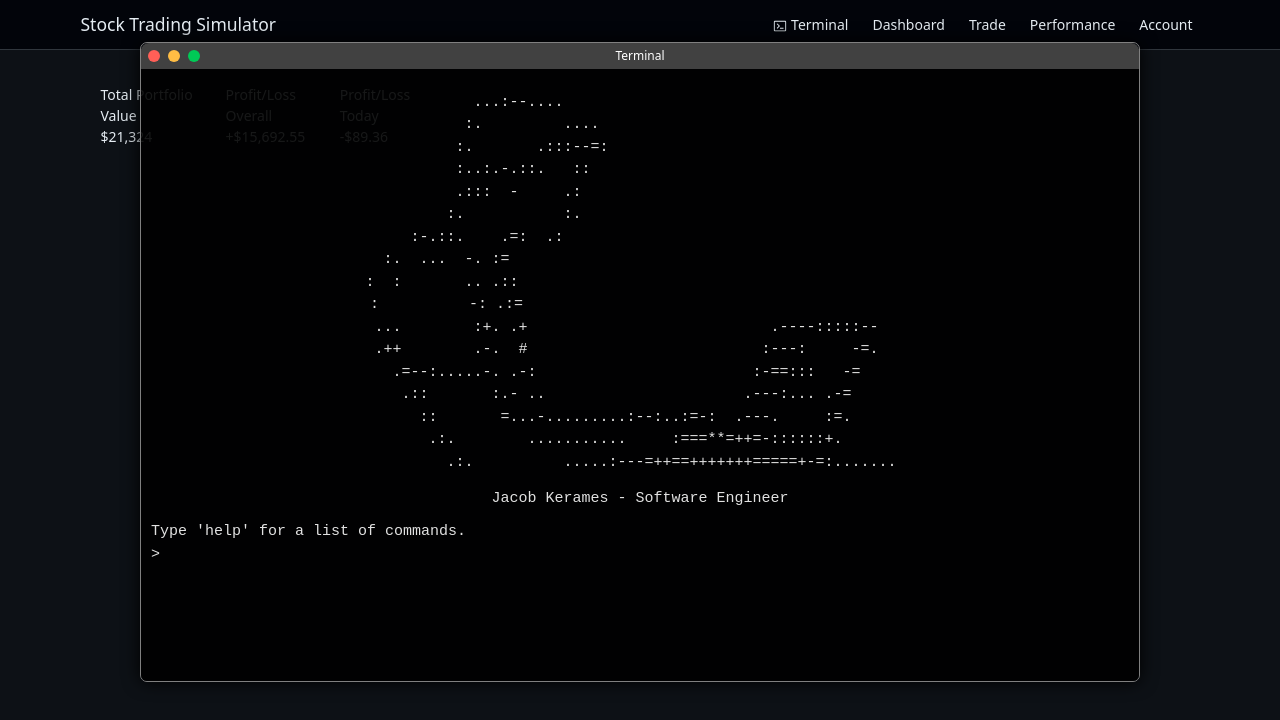
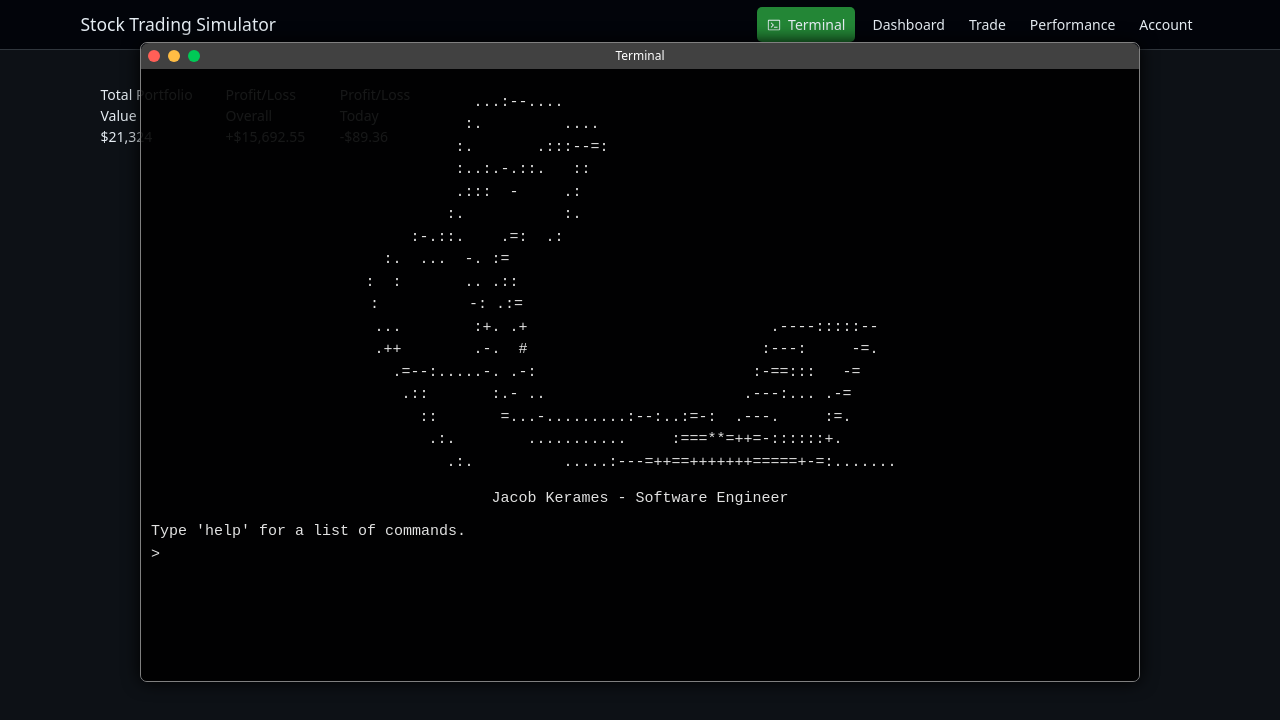
Before and after one commit to JacobKerames/PortfolioWebApp, a React (Create React App) app in the folder ClientApp/: page /stock-trading-sim in a window 1280 px wide. Shown: the top 720 px of the page. Built offline with nearby package versions, Linux system fonts and the light colour scheme.

Commit message:
Additional terminal button styling

```diff
--- a/ClientApp/src/components/NavMenu.css
+++ b/ClientApp/src/components/NavMenu.css
@@ -45,3 +45,26 @@ html {
 .navbar-toggler, .navbar-toggler:focus {
     box-shadow: 0 0 0 0rem;
 }
+
+.icon-text {
+    display: flex;
+    align-items: center;
+    justify-content: center;
+}
+
+    .icon-text .react-icon {
+        margin-right: 0.5em;
+    }
+
+.terminal-button {
+    background-color: #238636; /* Button color */
+    color: #E6EDF3;
+    padding: 0px 10px;
+    border-radius: 5px;
+    border-style: none;
+    min-height: 35px;
+}
+
+    .terminal-button:hover {
+        background-color: #2DA042;
+    }
--- a/ClientApp/src/components/NavMenu.js
+++ b/ClientApp/src/components/NavMenu.js
@@ -3,6 +3,7 @@ import { Collapse, Navbar, NavbarBrand, NavbarToggler, NavItem, NavLink } from '
 import { Link } from 'react-router-dom';
 import { NavMenuContext } from './NavMenuContext';
 import { useTerminalContext } from './TerminalComponents/TerminalContext';
+import { IconContext } from "react-icons";
 import { GoTerminal } from "react-icons/go";
 import './NavMenu.css';
 
@@ -24,7 +25,14 @@ const NavMenu = () => {
                 <div className="d-flex justify-content-between w-100">
                     <NavbarBrand tag={Link} to="/">{displayName}</NavbarBrand>
                     <NavItem className="navbar-nav">
-                        <NavLink tag={Link} onClick={handleReturnToTerminalClick}><GoTerminal /> Terminal</NavLink>
+                        <button className="terminal-button" onClick={handleReturnToTerminalClick}>
+                            <span className="icon-text">
+                                <IconContext.Provider value={{ className: "react-icon" }}>
+                                    <GoTerminal />
+                                </IconContext.Provider>
+                                <span> Terminal</span>
+                            </span>
+                        </button>
                     </NavItem>
                     <NavbarToggler onClick={toggleNavbar} className="navbar-dark" />
                 </div>
```
